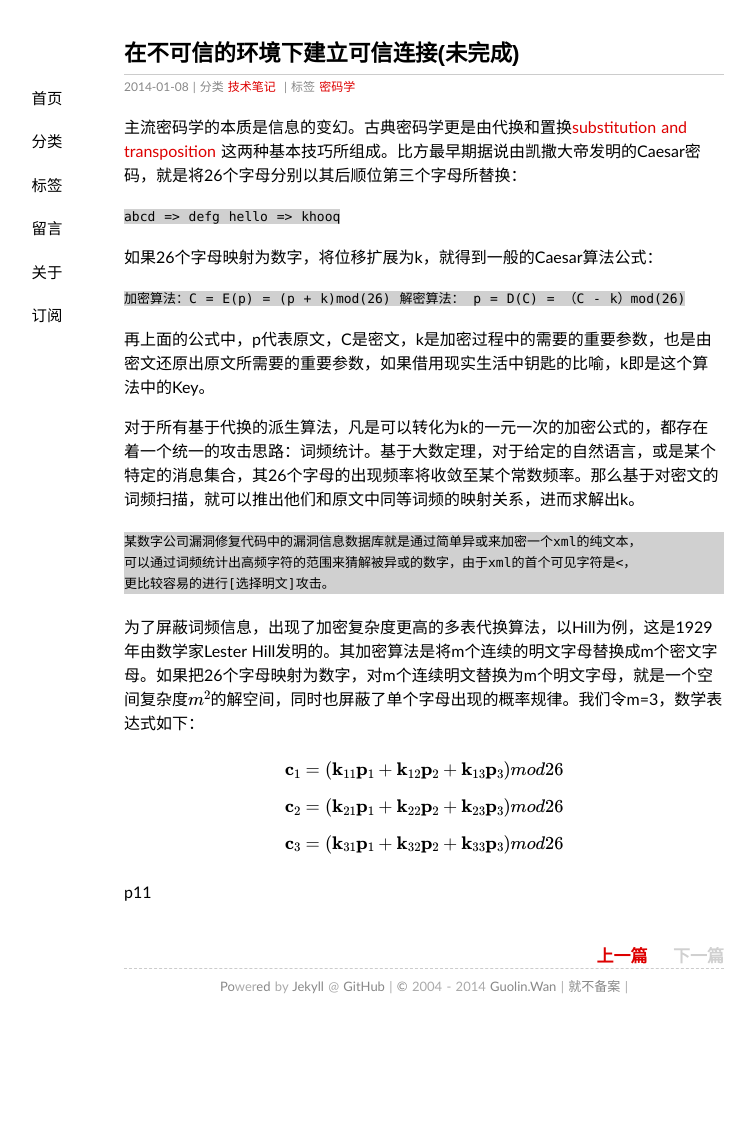
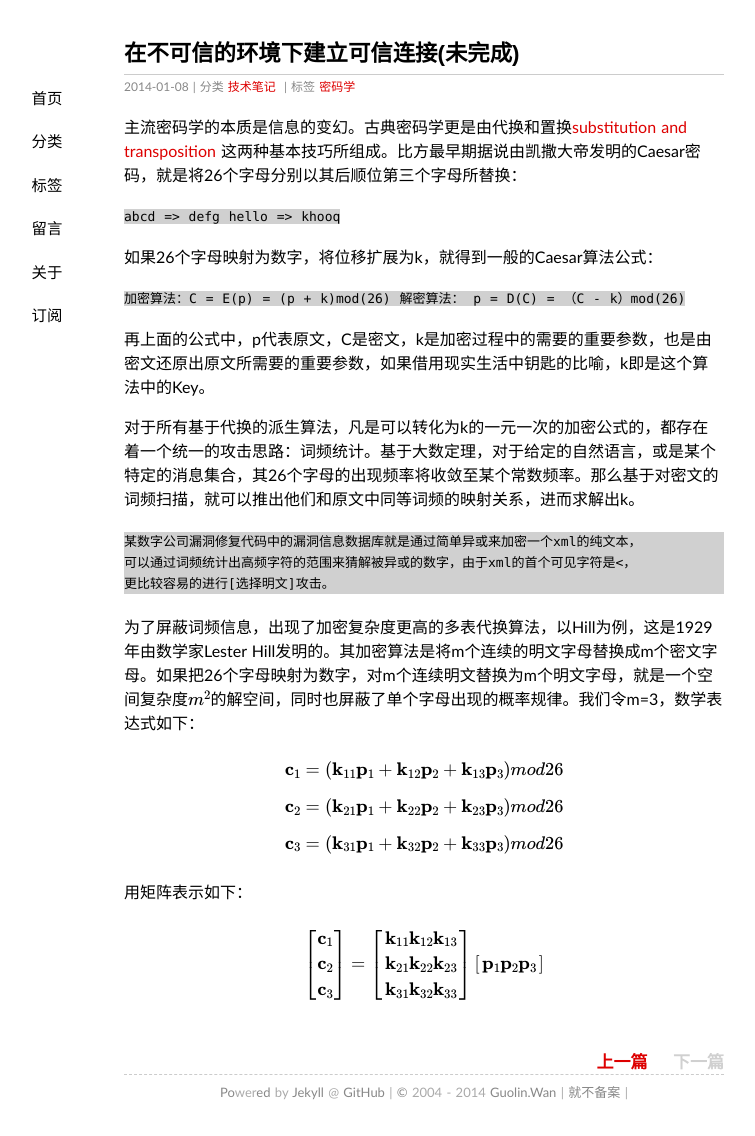
Before and after one commit to wuyy2007/wanguolin.github.io, a Jekyll site: the page built from _posts/2014-01-08-secure_communications_over_insecure_channels.md, in a window 1280 px wide. Shown: the whole page, without its empty margins (216-971 px from the left). Built offline with Jekyll 4.4.1, drawn with Linux system fonts in a browser that asks for light colours; some web fonts are replaced; formulas are drawn with MathJax 3; comment, search, counter and statistics services are not loaded; before the commit the page ends 1030 px from its top, so only the background shows below that.

Commit message:
add matrix

```diff
--- a/_posts/2014-01-08-secure_communications_over_insecure_channels.md
+++ b/_posts/2014-01-08-secure_communications_over_insecure_channels.md
@@ -35,8 +35,11 @@ $$ \mathbf{c}_2 = ( \mathbf{k}_{21}\mathbf{p}_1 + \mathbf{k}_{22}\mathbf{p}_2 +
 
 $$ \mathbf{c}_3 = ( \mathbf{k}_{31}\mathbf{p}_1 + \mathbf{k}_{32}\mathbf{p}_2 + \mathbf{k}_{33}\mathbf{p}_3 ) mod 26 $$
 
-p11
+用矩阵表示如下：
 
 
+$$ \begin{bmatrix}\mathbf{c}_1 \\ \mathbf{c}_2 \\ \mathbf{c}_3 \end{bmatrix} =
+\begin{bmatrix} \mathbf{k}_{11} \mathbf{k}_{12} \mathbf{k}_{13} \\ \mathbf{k}_{21} \mathbf{k}_{22} \mathbf{k}_{23}  \\ \mathbf{k}_{31} \mathbf{k}_{32} \mathbf{k}_{33} \end{bmatrix}
+    \begin{bmatrix} \mathbf{p}_1 \mathbf{p}_2 \mathbf{p}_3 \end{bmatrix} $$
 
 [1]:/assets/cryptography_and_network_security.pdf  "Cryptography and Network Security - Principles and Practice, Chapter 2.2.2, Substitution Techniques. 《密码编码学与网络信息安全》"
```
